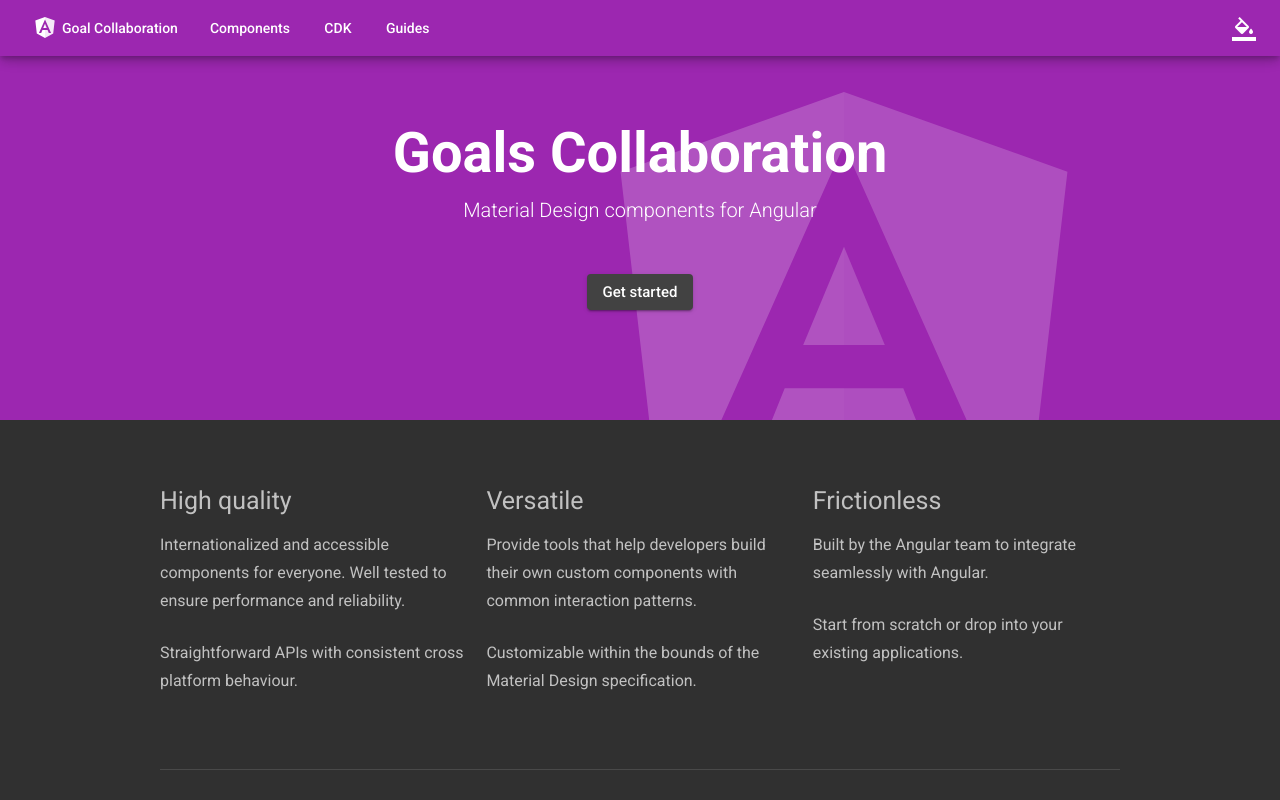
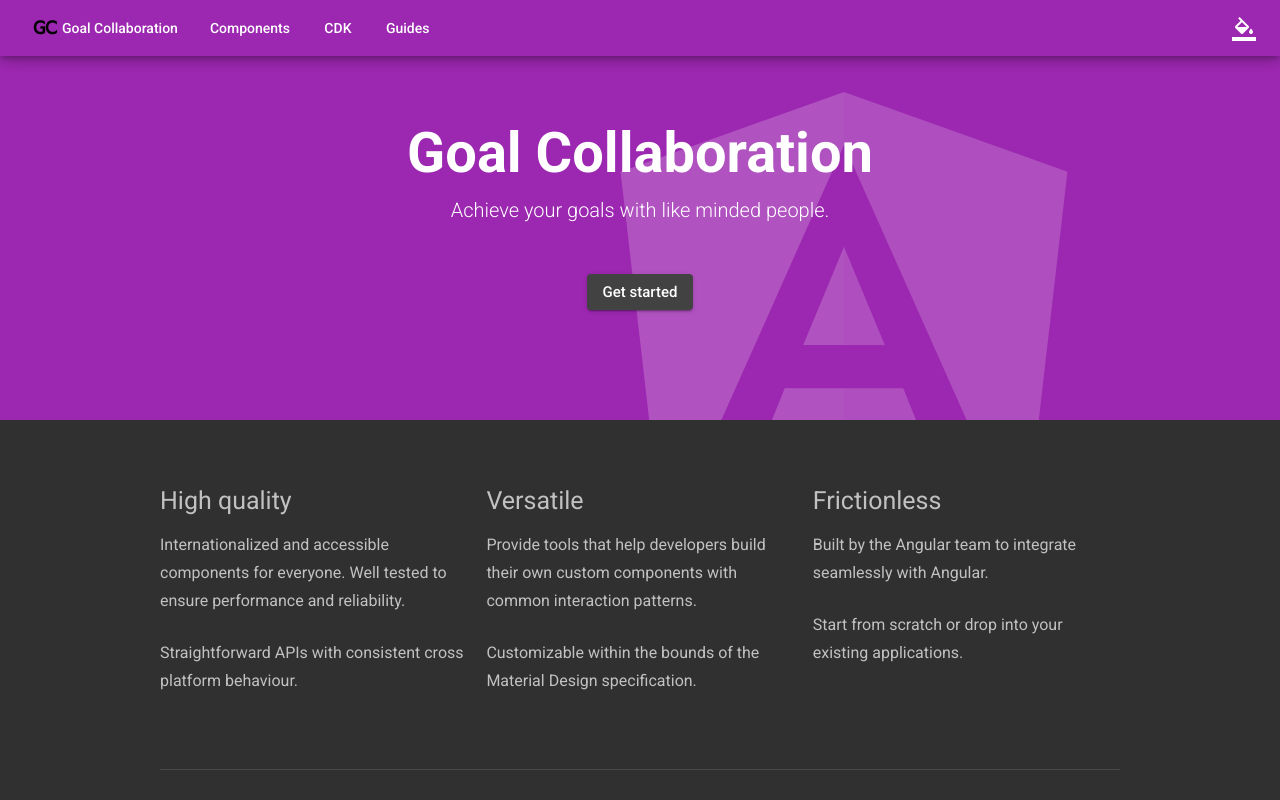
Before and after one commit to salman497/gc, an Angular app: page / in a window 1280 px wide. Shown: the top 800 px of the page. Built offline with nearby package versions, Linux system fonts and the light colour scheme.

Commit message:
chore: updated text

```diff
--- a/apps/gc-web/src/app/pages/homepage/homepage.html
+++ b/apps/gc-web/src/app/pages/homepage/homepage.html
@@ -2,8 +2,8 @@
         [class.is-next-version]="isNextVersion" aria-label="Get started" id="homepage-header">
   <div class="docs-header-section">
     <div class="docs-header-headline">
-      <h1 class="mat-h1">Goals Collaboration</h1>
-      <h2> Material Design components for Angular</h2>
+      <h1 class="mat-h1">Goal Collaboration</h1>
+      <h2>Achieve your goals with like minded people.</h2>
     </div>
     <div class="docs-header-start">
       <a mat-raised-button class="docs-button" routerLink="/guide/getting-started">Get started</a>
--- a/apps/gc-web/src/app/pages/page-title/page-title.ts
+++ b/apps/gc-web/src/app/pages/page-title/page-title.ts
@@ -7,7 +7,7 @@
 @Injectable({providedIn: 'root'})
 export class ComponentPageTitle {
   _title = '';
-  _originalTitle = 'Goals Collaboration UI component library';
+  _originalTitle = 'Goal Collaboration';
 
   get title(): string {
     return this._title;
@@ -16,7 +16,7 @@
   set title(title: string) {
     this._title = title;
     if (title !== '') {
-      title = `${title} | Goals Collaboration`;
+      title = `${title} | Goal Collaboration`;
     } else {
       title = this._originalTitle;
     }
--- a/apps/gc-web/src/app/shared/documentation-items/documentation-items.ts
+++ b/apps/gc-web/src/app/shared/documentation-items/documentation-items.ts
@@ -42,7 +42,7 @@
 export const SECTIONS: { [key: string]: DocSection } = {
   [COMPONENTS]: {
     name: 'Components',
-    summary: 'Goals Collaboration offers a wide variety of UI components based on the <a' +
+    summary: 'Goal Collaborationn offers a wide variety of UI components based on the <a' +
       ' href="https://material.io/components">Material Design specification</a>'
   },
   [CDK]: {
--- a/apps/gc-web/src/app/shared/footer/footer.html
+++ b/apps/gc-web/src/app/shared/footer/footer.html
@@ -12,7 +12,7 @@
 
     <div class="docs-footer-version">
       <img class="angular-material-logo" src="../../../assets/img/angular-material-logo.svg"
-           alt="Goals Collaboration icon">
+           alt="Goal Collaborationn icon">
       <span class="version">Current Version: {{version}}</span>
     </div>
 
--- a/apps/gc-web/src/app/shared/guide-items/guide-items.ts
+++ b/apps/gc-web/src/app/shared/guide-items/guide-items.ts
@@ -12,7 +12,7 @@
     id: 'getting-started',
     name: 'Getting started',
     document: '/docs-content/guides/getting-started.html',
-    overview: 'Add Goals Collaboration to your project!'
+    overview: 'Add Goal Collaborationn to your project!'
   },
   {
     id: 'schematics',
@@ -22,27 +22,27 @@
   },
   {
     id: 'theming',
-    name: 'Theming Goals Collaboration',
+    name: 'Theming Goal Collaborationn',
     document: '/docs-content/guides/theming.html',
-    overview: 'Customize your application with Goals Collaboration\'s theming system.'
+    overview: 'Customize your application with Goal Collaborationn\'s theming system.'
   },
   {
     id: 'theming-your-components',
     name: 'Theming your own components',
     document: '/docs-content/guides/theming-your-components.html',
-    overview: 'Use Goals Collaboration\'s theming system in your own custom components.'
+    overview: 'Use Goal Collaborationn\'s theming system in your own custom components.'
   },
   {
     id: 'typography',
     name: 'Customizing Typography',
     document: '/docs-content/guides/typography.html',
-    overview: 'Configure the typography settings for Goals Collaboration components.'
+    overview: 'Configure the typography settings for Goal Collaborationn components.'
   },
   {
     id: 'customizing-component-styles',
     name: 'Customizing component styles',
     document: '/docs-content/guides/customizing-component-styles.html',
-    overview: 'Understand how to approach style customization with Goals Collaboration components.'
+    overview: 'Understand how to approach style customization with Goal Collaborationn components.'
   },
   {
     id: 'creating-a-custom-form-field-control',
--- a/apps/gc-web/src/app/shared/navbar/navbar.html
+++ b/apps/gc-web/src/app/shared/navbar/navbar.html
@@ -7,7 +7,7 @@
     </a>
   </div>
   <a mat-button class="docs-button" routerLink="/" aria-label="Goal Collaboration">
-    <img class="docs-angular-logo" src="../../../assets/img/homepage/angular-white-transparent.svg" alt="angular">
+    <img class="docs-angular-logo" src="../../../assets/img/gc-logo.svg" alt="angular">
     <span>Goal Collaboration</span>
   </a>
   <a mat-button class="docs-navbar-hide-small docs-button" *ngFor="let key of sectionKeys" [routerLink]="key"
--- a/apps/gc-web/src/index.html
+++ b/apps/gc-web/src/index.html
@@ -2,8 +2,8 @@
 <html lang="en-US">
 <head>
   <meta charset="utf-8">
-  <title>Goals Collaboration UI component library</title>
-  <link rel="canonical" href="https://material.angular.io">
+  <title>Goal Collaborationn</title>
+  <link rel="canonical" href="https://gc497.azurewebsites.net">
   <base href="/">
 
   <meta http-equiv="Content-Type" content="text/html; charset=utf-8">
@@ -11,25 +11,25 @@
   <meta name="apple-mobile-web-app-capable" content="yes">
   <meta name="apple-mobile-web-app-status-bar-style" content="translucent">
   <meta name="mobile-web-app-capable" content="yes">
-  <meta name="description" content="UI component infrastructure and Material Design components for mobile and desktop Angular web applications.">
-  <meta name="keywords" content="angular, material design, material, Goals Collaboration, web, ui, components, responsive, accessibility, typescript, css, mobile web, open source">
-  <meta name="author" content="Angular Components Team">
+  <meta name="description" content="Goal Collaboration, achieve your goals with like minded people.">
+  <meta name="keywords" content="Goal Collaboration, achieve your goals with like minded people.">
+  <meta name="author" content="Salman Aziz">
 
   <!--Twitter card metadata-->
   <meta name="twitter:card" content="summary" />
-  <meta name="twitter:site" content="@Angular" />
-  <meta name="twitter:creator" content="@Angular" />
-  <meta name="twitter:title" content="Goals Collaboration" />
-  <meta name="twitter:description" content="UI component infrastructure and Material Design components for Angular web applications." />
-  <meta name="twitter:image" content="https://material.angular.io/assets/img/site-preview.png">
+  <meta name="twitter:site" content="@gc497" />
+  <meta name="twitter:creator" content="Salman Aziz" />
+  <meta name="twitter:title" content="Goal Collaboration" />
+  <meta name="twitter:description" content="Goal Collaboration, achieve your goals with like minded people." />
+  <meta name="twitter:image" content="https://gc497.azurewebsites.net/assets/img/site-preview.png">
 
   <!--Facebook Open Graph-->
-  <meta property="og:url" content="https://material.angular.io/" />
+  <meta property="og:url" content="https://gc497.com/" />
   <meta property="og:type" content="website" />
-  <meta property="og:title" content="Goals Collaboration" />
-  <meta property="og:site_name" content="Goals Collaboration">
+  <meta property="og:title" content="Goal Collaboration" />
+  <meta property="og:site_name" content="Goal Collaboration">
   <meta property="og:locale" content="en_US">
-  <meta property="og:description" content="UI component infrastructure and Material Design components for Angular web applications." />
+  <meta property="og:description" content="Goal Collaboration, achieve your goals with like minded people." />
   <meta property="og:image" content="https://material.angular.io/assets/img/site-preview.png" />
   <meta property="og:image:secure_url" content="https://material.angular.io/assets/img/site-preview.png" />
   <meta property="og:image:type" content="image/png">
@@ -55,19 +55,19 @@
     {
       "@context": "http://schema.org",
       "@type": "WebApplication",
-      "name": "Goals Collaboration",
-      "description": "UI component infrastructure and Material Design components for Angular web applications.",
-      "url": "https://material.angular.io",
-      "image": "https://material.angular.io/assets/img/site-preview.png",
-      "screenshot": "https://material.angular.io/assets/img/site-preview.png",
+      "name": "Goal Collaboration",
+      "description": "Goal Collaboration, achieve your goals with like minded people.",
+      "url": "https://gc497.azurewebsites.net",
+      "image": "https://gc497.azurewebsites.net/assets/img/site-preview.png",
+      "screenshot": "https://gc497.azurewebsites.net/assets/img/site-preview.png",
       "applicationCategory": "Software Documentation",
       "operatingSystem": "Android, Chrome OS, iOS, iPadOS, macOS, OS X, Linux, Windows",
       "author": {
         "@type": "Organization",
-        "name": "Angular",
-        "description": "Angular is a platform for building mobile and desktop web applications. Join the community of millions of developers who build compelling user interfaces with Angular.",
-        "url": "https://angular.io",
-        "logo": "https://angular.io/assets/images/logos/angular/angular.svg"
+        "name": "Salman Aziz",
+        "description": "Goal Collaboration, achieve your goals with like minded people.",
+        "url": "https://gc497.azurewebsites.net",
+        "logo": "https://gc497.azurewebsites.net/assets/img/gc-logo.svg"
       }
     }
   </script>
@@ -75,16 +75,7 @@
 
 <body class="docs-app-background">
   <app-root></app-root>
-  <script>
-  // Note this is a customised version of the GA tracking snippet
-  // See the comments below for more info
-  (function(i,s,o,g,r,a,m){i['GoogleAnalyticsObject']=r;i[r]=i[r]||function(){
-  (i[r].q=i[r].q||[]).push(arguments)},i[r].l=1*new Date();a=s.createElement(o),
-  m=s.getElementsByTagName(o)[0];a.async=1;a.src=g;
-  ~i.name.indexOf('NG_DEFER_BOOTSTRAP')|| // only load library if not running e2e tests
-  m.parentNode.insertBefore(a,m)
-  })(window,document,'script','https://www.google-analytics.com/analytics.js','ga');
-  </script>
+
   <script>
     // This hides the address bar on mobile browsers
     // https://developers.google.com/web/fundamentals/native-hardware/fullscreen/
```
Also changed, not shown: apps/gc-web/src/assets/img/gc-logo.svg (added).
